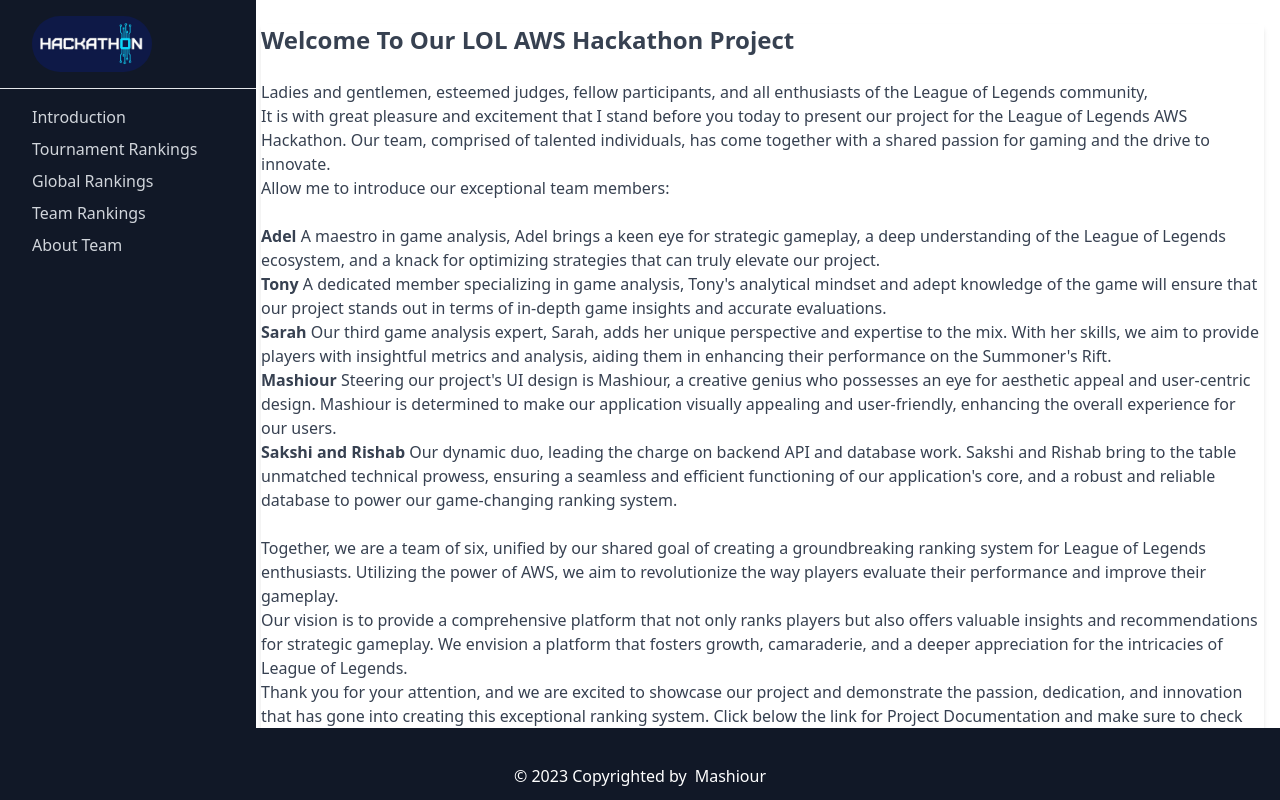
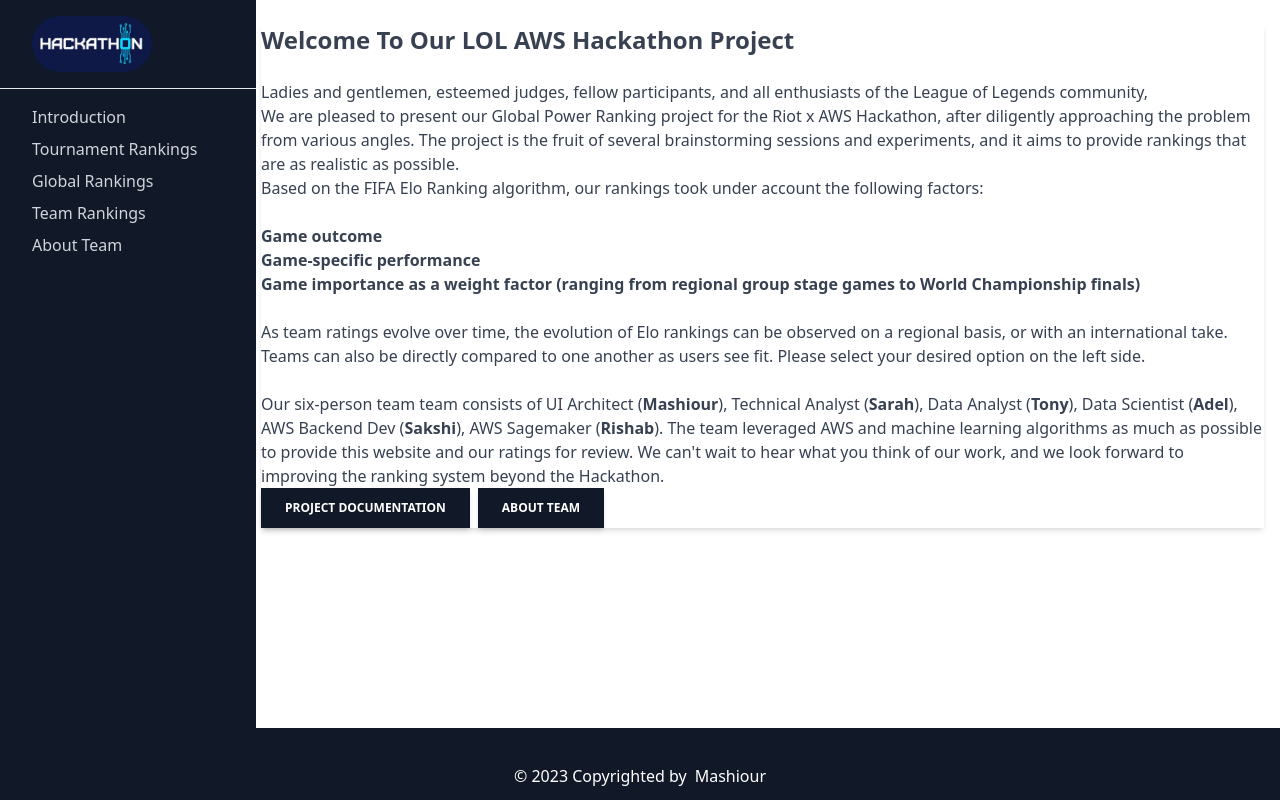
Before and after one commit to mashiourcse/LOL_aws_frontend, a React (Create React App) app: page / in a window 1280 px wide. Built offline with nearby package versions, Linux system fonts and the light colour scheme.

Commit message:
loading spinner added

```diff
--- a/src/components/about/data.js
+++ b/src/components/about/data.js
@@ -11,7 +11,7 @@
     role: 'Data Scientist',
     pic: adel,
     education: '',
-    github: '',
+    github: 'https://github.com/AdelRCh',
     linkdin: 'https://www.linkedin.com/in/adel-chouadria/',
     devpost: 'https://devpost.com/adelchouadria'
 };
@@ -39,7 +39,7 @@
     // },
     {
         name: 'Mashiour Rahman',
-        role: 'UI Architect',
+        role: 'Project Manager',
         pic: mash,
         education: '',
         github: 'https://github.com/mashiourcse',
--- a/src/components/common/Welcome.js
+++ b/src/components/common/Welcome.js
@@ -30,73 +30,42 @@
         community,
       </p>
       <p>
-        It is with great pleasure and excitement that I stand before you today
-        to present our project for the League of Legends AWS Hackathon. Our
-        team, comprised of talented individuals, has come together with a shared
-        passion for gaming and the drive to innovate.
+      We are pleased to present our Global Power Ranking project for the Riot x AWS Hackathon, after diligently approaching the problem from various angles. The project is the fruit of several brainstorming sessions and experiments, and it aims to provide rankings that are as realistic as possible.
+
       </p>
-      <p>Allow me to introduce our exceptional team members:</p>
-      <br></br>
+      <p>Based on the FIFA Elo Ranking algorithm, our rankings took under account the following factors:
+</p>
+<br></br>
       <ul>
         <li>
-          <strong>Adel</strong> A maestro in game analysis, Adel brings a keen
-          eye for strategic gameplay, a deep understanding of the League of
-          Legends ecosystem, and a knack for optimizing strategies that can
-          truly elevate our project.
+          <strong>Game outcome</strong>
         </li>
         <li>
-          <strong>Tony</strong> A dedicated member specializing in game
-          analysis, Tony's analytical mindset and adept knowledge of the game
-          will ensure that our project stands out in terms of in-depth game
-          insights and accurate evaluations.
+          <strong>Game-specific performance</strong>
         </li>
         <li>
-          <strong>Sarah</strong> Our third game analysis expert, Sarah, adds
-          her unique perspective and expertise to the mix. With her skills, we
-          aim to provide players with insightful metrics and analysis, aiding
-          them in enhancing their performance on the Summoner's Rift.
+          <strong>Game importance as a weight factor (ranging from regional group stage games to World Championship finals)
+</strong>
         </li>
-        <li>
-          <strong>Mashiour</strong> Steering our project's UI design is
-          Mashiour, a creative genius who possesses an eye for aesthetic appeal
-          and user-centric design. Mashiour is determined to make our
-          application visually appealing and user-friendly, enhancing the
-          overall experience for our users.
-        </li>
-        <li>
-          <strong>Sakshi and Rishab</strong> Our dynamic duo, leading the
-          charge on backend API and database work. Sakshi and Rishab bring to
-          the table unmatched technical prowess, ensuring a seamless and
-          efficient functioning of our application's core, and a robust and
-          reliable database to power our game-changing ranking system.
-        </li>
+
       </ul>
       <br></br>
       <p>
-        Together, we are a team of six, unified by our shared goal of creating
-        a groundbreaking ranking system for League of Legends enthusiasts.
-        Utilizing the power of AWS, we aim to revolutionize the way players
-        evaluate their performance and improve their gameplay.
+      As team ratings evolve over time, the evolution of Elo rankings can be observed on a regional basis, or with an international take. Teams can also be directly compared to one another as users see fit. Please select your desired option on the left side.
+      </p>
+      <br></br>
+      <p>
+        Our six-person team team consists of UI Architect (<b>Mashiour</b>), Technical Analyst (<b>Sarah</b>), Data Analyst (<b>Tony</b>), Data Scientist (<b>Adel</b>), AWS Backend Dev (<b>Sakshi</b>), AWS Sagemaker (<b>Rishab</b>).
+      The team leveraged AWS and machine learning algorithms as much as possible to provide this website and our ratings for review. We can't wait to hear what you think of our work, and we look forward to improving the ranking system beyond the Hackathon.
+
       </p>
 
-      <p>
-        Our vision is to provide a comprehensive platform that not only ranks
-        players but also offers valuable insights and recommendations for
-        strategic gameplay. We envision a platform that fosters growth,
-        camaraderie, and a deeper appreciation for the intricacies of League of
-        Legends.
-      </p>
-      <p>
-        Thank you for your attention, and we are excited to showcase our project
-        and demonstrate the passion, dedication, and innovation that has gone
-        into creating this exceptional ranking system. Click below the link for
-        Project Documentation and make sure to check out our team members.
-      </p>
+
         </Typography>
       </CardBody>
       <CardFooter className="pt-0">
-        <Button className="mr-2">Project Documentation</Button>
-        <Button>About Team</Button>
+      <a href='https://www.google.com' target='_blank' rel="noreferrer" ><Button className="mr-2">Project Documentation</Button></a>
+      <a href='/about'  ><Button className="mr-2">About Team</Button></a>
       </CardFooter>
     </Card>
     </div>
--- a/src/components/main/Global_Ranking2/GetTournamentRankings.js
+++ b/src/components/main/Global_Ranking2/GetTournamentRankings.js
@@ -6,20 +6,27 @@
 import axios from 'axios';
 import ShowTournamentData from './ShowTournamentData';
 import { api } from '../API/api';
-
+import LoadingSpinner from "../../spinner/LoadingSpinner";
 
 const GetGlobalRankings = () => {
   const [num, setNum] = useState(20);  // Initial value for num
   const [data, setData] = useState(null);
-
+  const [isLoading, setIsLoading] = useState(false);
+  const [errorMessage, setErrorMessage] = useState("");
   const fetchData = () => {
 
     //fetch(`${api}/global_rankings/?num=${num}`)
     fetch(`https://xsvtj1vo7a.execute-api.ap-south-1.amazonaws.com/global_rankings?number_of_teams=${num}`)
     //fetch(`${api}/global_rankings/?number_of_teams=${num}`)
       .then(response => response.json())
-      .then(data => setData(data.teams))
-      .catch(error => console.error('Error fetching data:', error));
+      .then(data => {
+        setData(data.teams)
+        setIsLoading(false) })
+      .catch(error => {
+        console.error('Error fetching data:', error)
+        setErrorMessage("Error fetching data");
+        setIsLoading(false)
+    });
   };
 
   // useEffect(() => {
@@ -27,6 +34,7 @@
   // }, [num]);
 
   const handleButtonClick = ()=>{
+    setIsLoading(true);
     fetchData();
    // setData(data1)
 
@@ -62,13 +70,18 @@
       <Button
         onClick={handleButtonClick}
         className="bg-black hover:bg-blue-700 ml-2 text-white font-bold py-2 px-4 rounded inline-flex items-center"
+        disabled={isLoading}
       >
         Go
       </Button>
       </div>
 
       </div>
-      {data ? (
+      {
+        isLoading && <LoadingSpinner />
+
+      }
+      {data && !isLoading ? (
         <>
           <ShowTournamentData
 
@@ -76,7 +89,7 @@
           />
         </>
       ) : (
-        <p></p>
+        <></>
       )}
     </div>
     </div>
--- a/src/components/main/Tournament_Ranking/GetTournamentRankings.js
+++ b/src/components/main/Tournament_Ranking/GetTournamentRankings.js
@@ -4,6 +4,7 @@
 import { api } from '../API/api';
 import tournamentData from '../API/tournaments_sorted.json';
 import tournamentIdLabel from '../API/onlyidlabel.json';
+import LoadingSpinner from "../../spinner/LoadingSpinner";
 
 import {
   Button
@@ -20,6 +21,10 @@
 
   const [stage, setStage] = useState('');
   const [rankings, setRankings] = useState([]);
+
+const [isLoading, setIsLoading] = useState(false);
+const [errorMessage, setErrorMessage] = useState("");
+
 
   const fetchData = async () => {
     try {
@@ -41,12 +46,15 @@
       setData(response.data);
       setRankings(response.data.teams);
       setTournamentName(response.data.leaguelabel)
+      setIsLoading(false)
     } catch (error) {
       console.error('Error fetching data:', error);
+      setIsLoading(false)
     }
   };
 
   const handleButtonClick = () => {
+    setIsLoading(true);
     fetchData();
   };
 
@@ -118,12 +126,17 @@
       <Button
         onClick={handleButtonClick}
         className="bg-black hover:bg-blue-700  text-white font-bold py-2 px-4 rounded inline-flex items-center"
+        disabled={isLoading}
       >
         Go
       </Button>
       </div>
       </div>
-      {data ? (
+      {
+        isLoading && <LoadingSpinner />
+
+      }
+      {data && !isLoading ? (
         <>
           <ShowTournamentData
             tournament_name={tournament_name}
--- /dev/null
+++ b/src/components/spinner/LoadingSpinner.js
@@ -0,0 +1,11 @@
+import React from "react";
+import "./spinner.css";
+
+export default function LoadingSpinner() {
+  return (
+    <div className="spinner-container">
+      <div className="loading-spinner">
+      </div>
+    </div>
+  );
+}
--- /dev/null
+++ b/src/components/spinner/spinner.css
@@ -0,0 +1,16 @@
+@keyframes spinner {
+    0% {
+      transform: rotate(0deg);
+    }
+    100% {
+      transform: rotate(360deg);
+    }
+  }
+  .loading-spinner {
+    width: 50px;
+    height: 50px;
+    border: 10px solid #f3f3f3; /* Light grey */
+    border-top: 10px solid #383636; /* Black */
+    border-radius: 50%;
+    animation: spinner 1.5s linear infinite;
+  }
```
Also changed, not shown: src/components/main/team_ranking/Select.js (+16 -4 lines).
